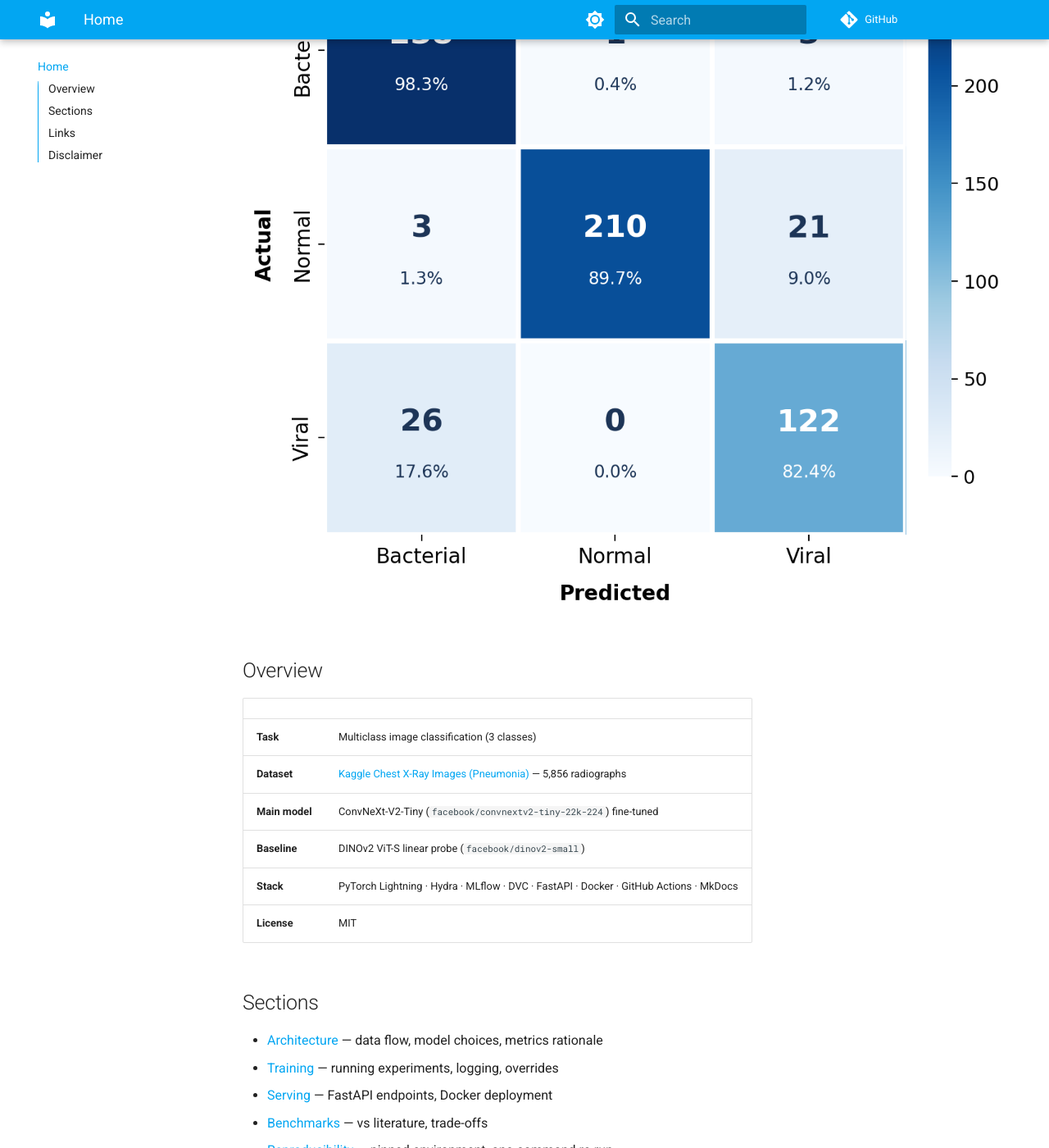
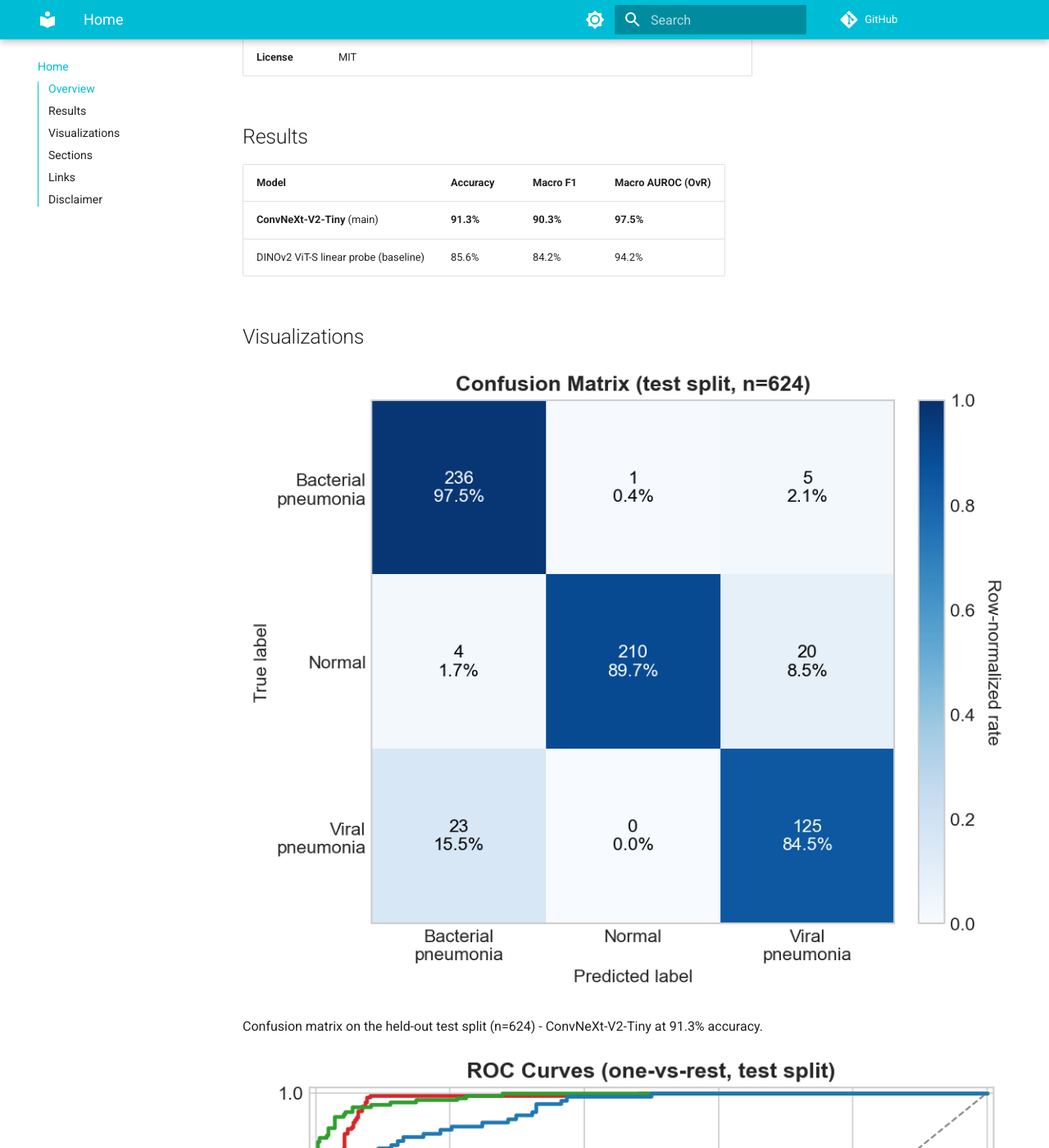
Before and after one commit to kiselyovd/chest-xray-classifier, an MkDocs documentation site: the page built from docs/index.md, in a window 1280 px wide and 1400 px high, scrolled down 997 px. Shown: the whole window at 82% size. Built offline with MkDocs 1.6.1 and Material for MkDocs 9.7.7, drawn with Linux system fonts in a browser that asks for light colours; comment, search, counter and statistics services are not loaded; some of the changed text lies outside the part shown.

Commit message:
docs: sync README + MkDocs with HF card visuals, cyan theme

```diff
--- a/docs/index.md
+++ b/docs/index.md
@@ -1,10 +1,8 @@
 # chest-xray-classifier
 
-![chest-xray-classifier · ConvNeXt-V2-Tiny pneumonia classifier](images/hero.png)
+![chest-xray-classifier - ConvNeXt-V2-Tiny pneumonia classifier](images/banner.jpg)
 
 Production-grade 3-class chest X-ray classifier distinguishing **normal**, **bacterial pneumonia**, and **viral pneumonia** on pediatric frontal radiographs.
-
-![Test-set confusion matrix · ConvNeXt-V2-Tiny · 91.3% accuracy (n=624)](images/confusion_matrix.png)
 
 ## Overview
 
@@ -16,6 +14,27 @@ Production-grade 3-class chest X-ray classifier distinguishing **normal**, **bac
 | **Baseline** | DINOv2 ViT-S linear probe (`facebook/dinov2-small`) |
 | **Stack** | PyTorch Lightning · Hydra · MLflow · DVC · FastAPI · Docker · GitHub Actions · MkDocs |
 | **License** | MIT |
+
+## Results
+
+| Model | Accuracy | Macro F1 | Macro AUROC (OvR) |
+|---|---|---|---|
+| **ConvNeXt-V2-Tiny** (main) | **91.3%** | **90.3%** | **97.5%** |
+| DINOv2 ViT-S linear probe (baseline) | 85.6% | 84.2% | 94.2% |
+
+## Visualizations
+
+![Test-set confusion matrix - ConvNeXt-V2-Tiny - 91.3% accuracy (n=624)](images/confusion_matrix.png)
+
+Confusion matrix on the held-out test split (n=624) - ConvNeXt-V2-Tiny at 91.3% accuracy.
+
+![Per-class one-vs-rest ROC curves - macro AUROC 97.5%](images/roc_curves.png)
+
+One-vs-rest ROC curves per class - macro AUROC 97.5%.
+
+![Sample predictions on test radiographs](images/sample_predictions.png)
+
+Sample predictions on test radiographs with predicted class and confidence.
 
 ## Sections
 
--- a/mkdocs.yml
+++ b/mkdocs.yml
@@ -6,15 +6,15 @@ theme:
   palette:
     - media: "(prefers-color-scheme: light)"
       scheme: default
-      primary: light blue
-      accent: blue
+      primary: cyan
+      accent: cyan
       toggle:
         icon: material/brightness-7
         name: Switch to dark mode
     - media: "(prefers-color-scheme: dark)"
       scheme: slate
-      primary: light blue
-      accent: blue
+      primary: cyan
+      accent: cyan
       toggle:
         icon: material/brightness-4
         name: Switch to light mode
```
Also changed, not shown: README.md (+16 -2 lines), docs/images/banner.jpg (added), docs/images/confusion_matrix.png, docs/images/roc_curves.png (added), docs/images/sample_predictions.png (added).
